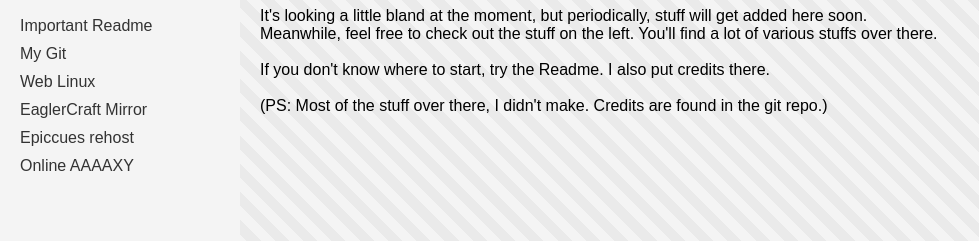
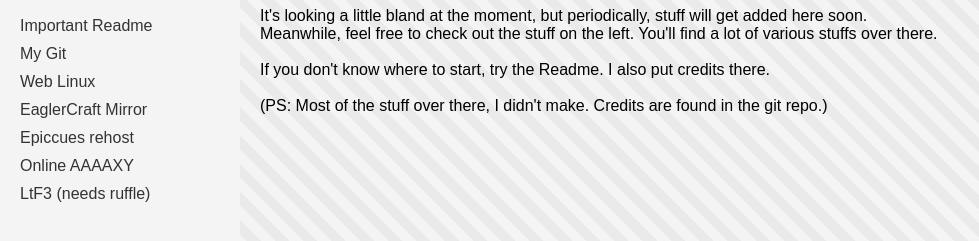
Before and after one commit to mrsofanthiel/mrsofanthiel.github.io, a plain HTML site: page index.html in a window 1280 px wide. Shown: the part 71-312 px from the top of the page, without its empty margins (0-979 px from the left). Drawn offline with Linux system fonts and the light colour scheme.

Commit message:
Update index.html

```diff
--- a/index.html
+++ b/index.html
@@ -45,6 +45,7 @@
         <a href="eaglercraft.html">EaglerCraft Mirror</a>
         <a href="placeholder.html">Epiccues rehost</a>
         <a href="https://rm.cloudns.org/aaaaxy/current/aaaaxy.html">Online AAAAXY</a>
+        <a href="learntofly3.html">LtF3 (needs ruffle)</a>
     </div>
     <div class="content">
         <h1>Welcome to my Website!</h1>
```
